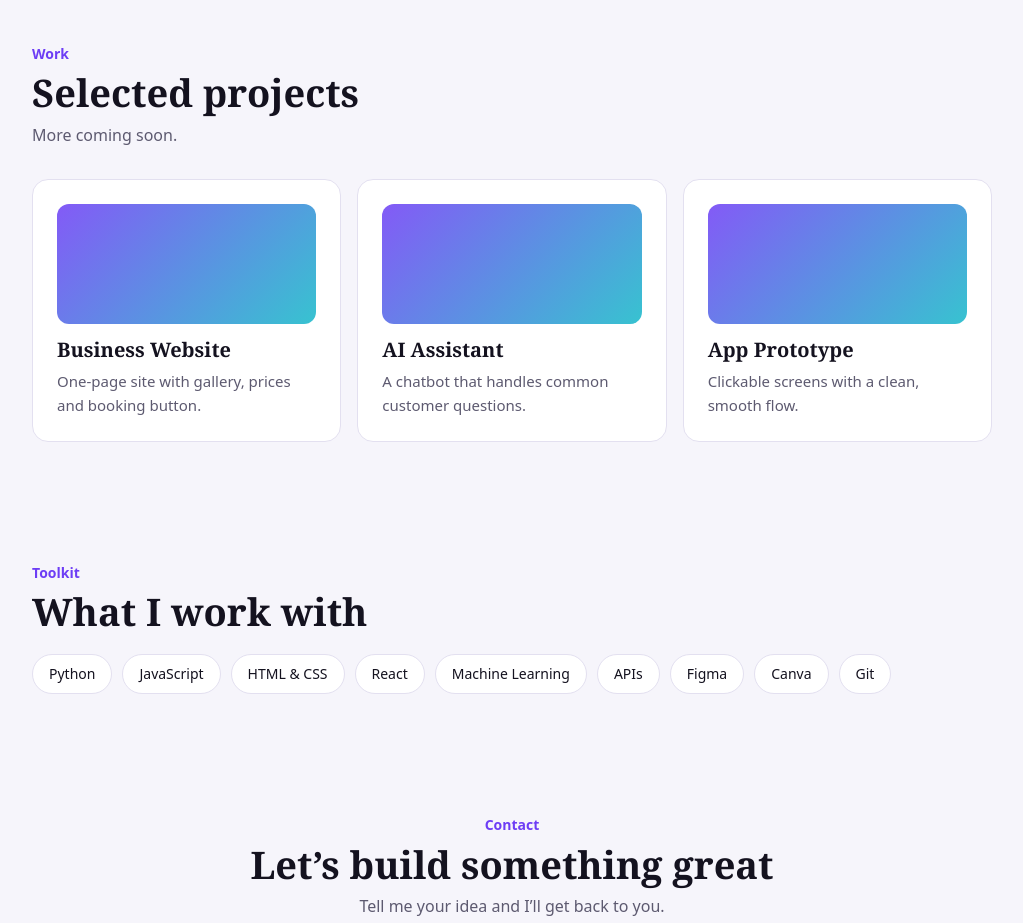
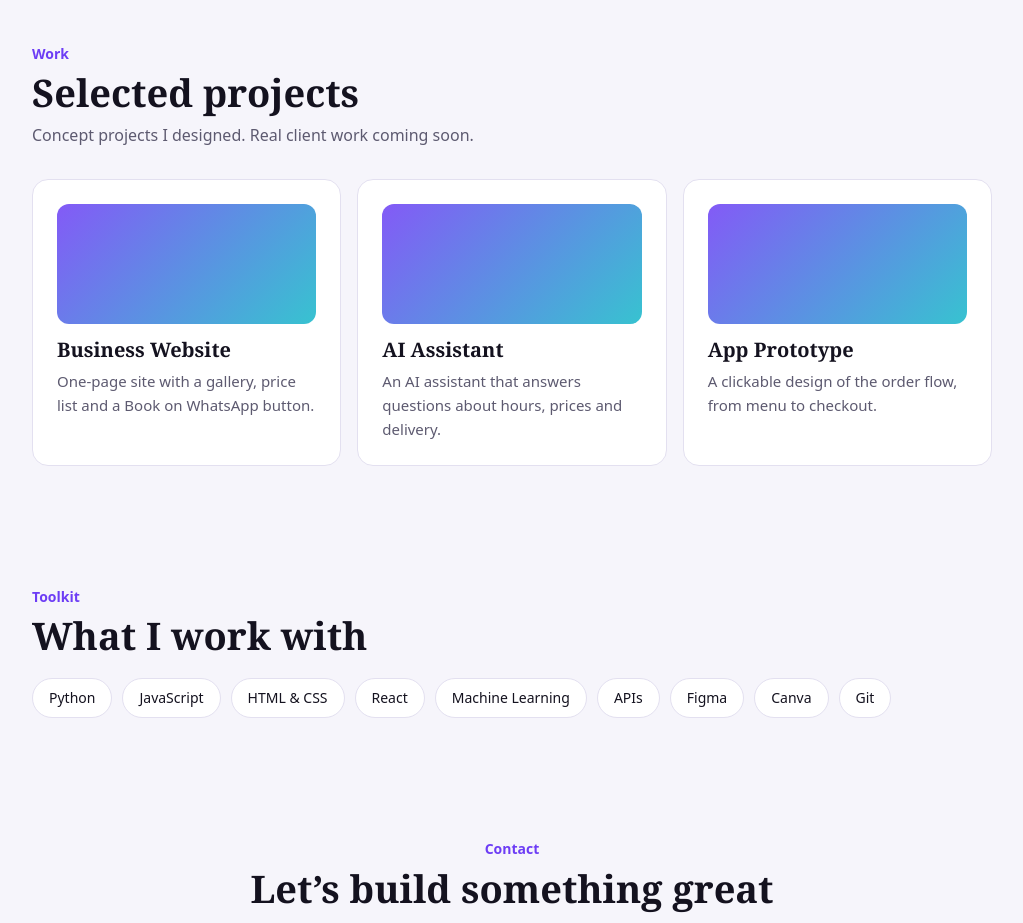
Before and after one commit to triggersolos-eng/triggersolos-eng.github.io, a plain HTML site: page index.html in a window 1280 px wide. Shown: the part 1940-2863 px from the top of the page, without its empty margins (128-1151 px from the left). Drawn offline with Linux system fonts and the light colour scheme.

Commit message:
index.html

```diff
--- a/index.html
+++ b/index.html
@@ -124,11 +124,11 @@ footer{text-align:center;color:var(--muted);font-size:14px;padding:28px 20px 90p
 <section id="work">
 <p class="eyebrow reveal">Work</p>
 <h2 class="reveal">Selected projects</h2>
-<p class="sub reveal">More coming soon.</p>
+<p class="sub reveal">Concept projects I designed. Real client work coming soon.</p>
 <div class="grid">
-<div class="card reveal"><div class="thumb"></div><h3>Business Website</h3><p>One-page site with gallery, prices and booking button.</p></div>
-<div class="card reveal"><div class="thumb"></div><h3>AI Assistant</h3><p>A chatbot that handles common customer questions.</p></div>
-<div class="card reveal"><div class="thumb"></div><h3>App Prototype</h3><p>Clickable screens with a clean, smooth flow.</p></div>
+<div class="card reveal"><div class="thumb"></div><h3>Business Website</h3><p>One-page site with a gallery, price list and a Book on WhatsApp button.</p></div>
+<div class="card reveal"><div class="thumb"></div><h3>AI Assistant</h3><p>An AI assistant that answers questions about hours, prices and delivery.</p></div>
+<div class="card reveal"><div class="thumb"></div><h3>App Prototype</h3><p>A clickable design of the order flow, from menu to checkout.</p></div>
 </div>
 </section>
 
```
